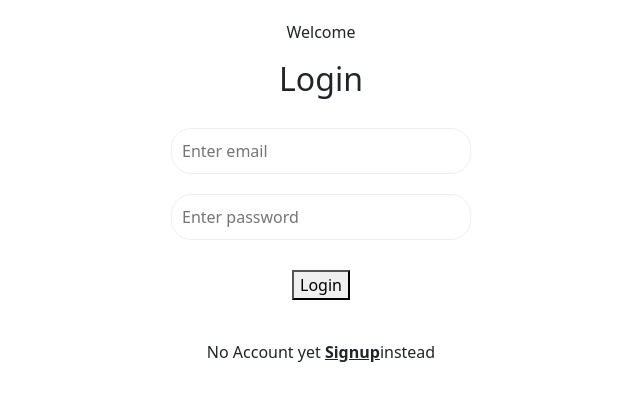
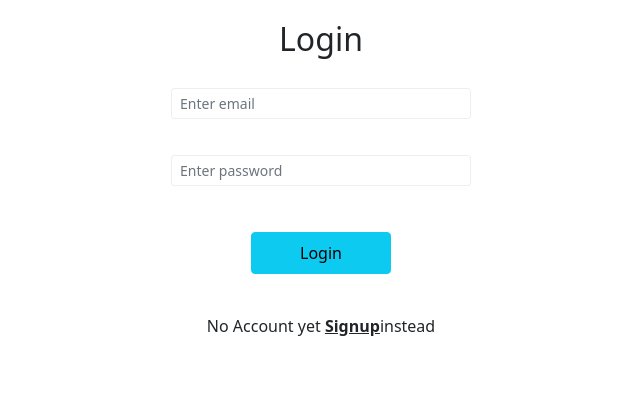
Before and after one commit to TashwillAndries/Bloggers, a Vue app: page / in a window 1280 px wide. Shown: the top 400 px of the page, without its empty margins (319-959 px from the left). Built offline with nearby package versions, Linux system fonts and the light colour scheme.

Commit message:
new code

```diff
--- a/src/components/LoginForm.vue
+++ b/src/components/LoginForm.vue
@@ -1,9 +1,13 @@
 <template>
   <form @submit.prevent="handleSubmit">
-    <input type="email" placeholder="Enter email" required v-model="email">
-    <input type="password" placeholder="Enter password" required v-model="password">
+    <div class="input-group input-group-sm mb-3">
+    <input class="form-control" type="email" placeholder="Enter email" required v-model="email">
+    </div>
+    <div class="input-group input-group-sm mb-3">
+    <input class="form-control" type="password" placeholder="Enter password" required v-model="password">
+    </div>
     <div>{{error}}</div>
-    <button>Login</button>
+    <button type="button" class="btn btn-info p-2 px-5">Login</button>
   </form>
 </template>
 
--- a/src/views/Welcome.vue
+++ b/src/views/Welcome.vue
@@ -1,6 +1,5 @@
 <template>
   <div class="welcome container">
-    <p>Welcome</p>
     <div v-if="showLogin">
       <h2>Login</h2>
       <LoginForm />
```
